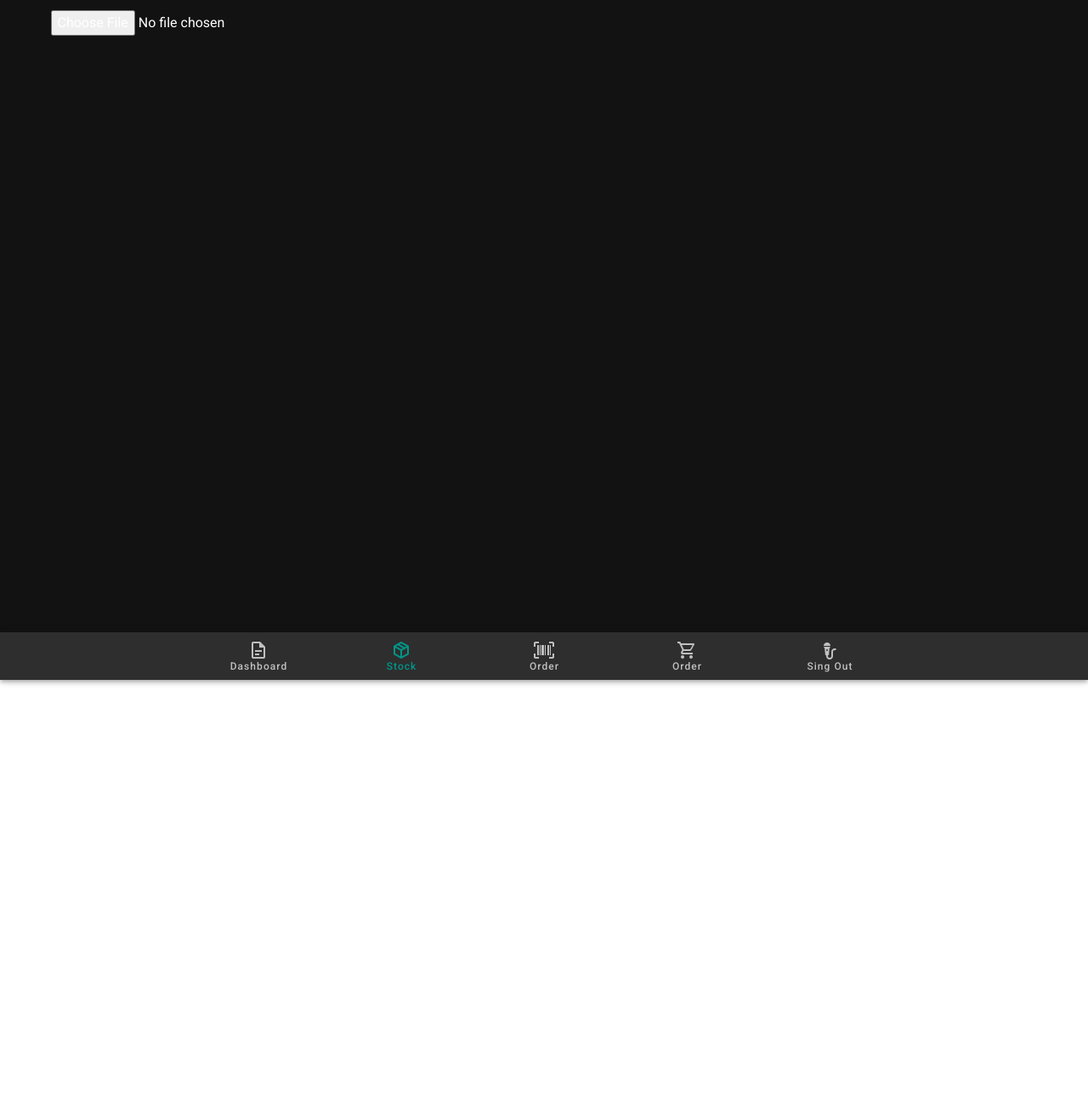
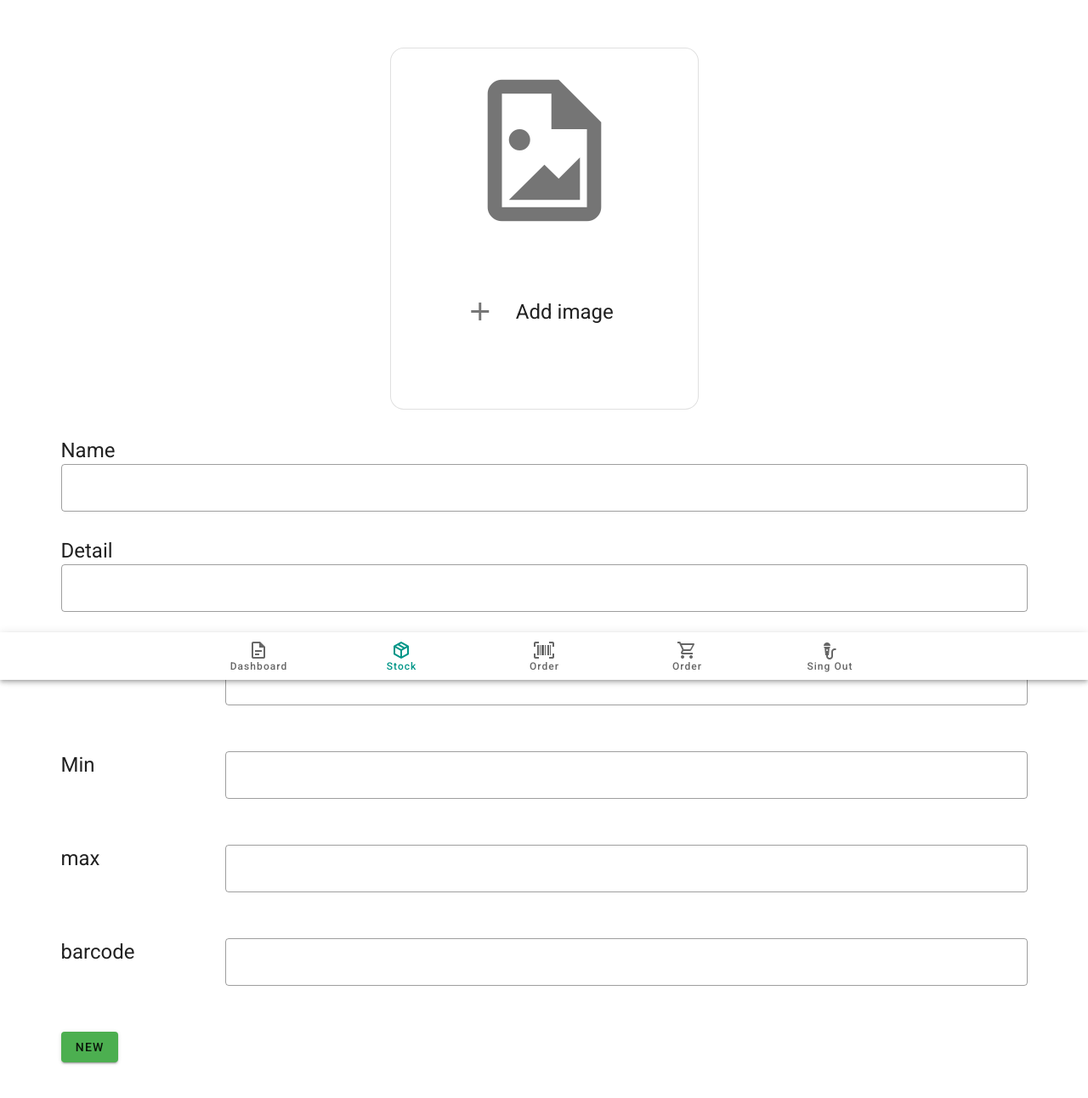
Before and after one commit to k1tsanapong/stock-management-frontend, a Nuxt app: page /up in a window 1280 px wide. Shown: the top 1292 px of the page at 85% size. Before the commit the page ends 800 px from the top, so only its background shows below. Built offline with nearby package versions, Linux system fonts and the light colour scheme.

Commit message:
front new

```diff
--- a/assets/variables.scss
+++ b/assets/variables.scss
@@ -2,3 +2,4 @@
 //
 // The variables you want to modify
 // $font-size-root: 20px;
+// $text-field-outlined-fieldset-border: 2px solid red !default;
--- a/components/Products.vue
+++ b/components/Products.vue
@@ -6,7 +6,7 @@
         </v-img>
 
 
-<div class="mt-5 white--text text-h5 font-weight-regular">
+<div class="mt-5 black--text text-h5 font-weight-regular">
 {{product_name}}
 </div>
 
--- a/components/Topper.vue
+++ /dev/null
@@ -1,19 +0,0 @@
-<template>
-   <v-app-bar
-    fixed
-
-    >
-    <v-spacer></v-spacer>
-
-      <div class="my-10 white--text text-h2 font-weight-regular">{{title}}</div>
-      <v-spacer></v-spacer>
-
-    </v-app-bar>
-</template>
-
-<script>
-export default {
-    name: "Topper",
-    props: ["title"]
-}
-</script>
--- a/nuxt.config.js
+++ b/nuxt.config.js
@@ -54,8 +54,10 @@ export default {
   // Vuetify module configuration: https://go.nuxtjs.dev/config-vuetify
   vuetify: {
     customVariables: ['~/assets/variables.scss'],
+    // treeShaking: true,
+
     theme: {
-      dark: true,
+      dark: false,
       themes: {
         dark: {
           primary: colors.blue.darken2,
--- a/pages/stock/index.vue
+++ b/pages/stock/index.vue
@@ -3,14 +3,12 @@
 
     <v-row justify="center" align="center">
 
-        <topper
-        title="Stock"
-        />
+      <v-app-bar
+    fixed
+    height="100"
+    >
 
-    <v-col cols="12" sm="8" md="6">
-
-
-      <v-card cols="12" sm="8" md="6" class="mt-12">
+      <v-col cols="8" class="mt-5">
         <v-card-text>
           <v-autocomplete
             v-model="model"
@@ -25,18 +23,16 @@
             </template>
           </v-autocomplete>
         </v-card-text>
-      </v-card>
+      </v-col>
 
-      <!-- <v-card cols="12" sm="8" md="6" class="mt-12">
-    <template>
-  <v-data-table
-    :headers="headers"
-    :items="products"
-    :items-per-page="5"
-    class="elevation-1"
-  ></v-data-table>
-</template>
-  </v-card> -->
+      <v-btn large color="#20C997">
+        New
+      </v-btn>
+
+
+    </v-app-bar>
+
+    <v-col cols="6" style="margin-top: 90px;">
 
       <v-col
         cols="12"
--- a/pages/up.vue
+++ b/pages/up.vue
@@ -1,8 +1,142 @@
 <template>
-  <div>
-    <img :src="previewImage" class="uploading-image" />
-    <input type="file" @change="uploadImage" />
-  </div>
+  <v-container>
+
+    <v-row class="my-5">
+      <v-col cols="4"></v-col>
+
+
+
+      <v-col cols="4" id="h_upload" >
+
+        <v-card outlined class="dropZone d-flex justify-center flex-column align-center rounded-xl">
+          <v-img
+          :src="previewImage"
+          class="uploading-image rounded-xl"
+          >
+
+          </v-img>
+
+
+          <div v-if="show">
+            <v-icon size="200" class="ml-6 mt-5"> mdi-file-image-outline </v-icon>
+
+            <v-row class="my-15 d-flex align-center justify-space-between">
+              <v-col cols="1"></v-col>
+              <v-col cols="1">
+                <v-icon large> mdi-plus </v-icon>
+              </v-col>
+              <v-col cols="1"></v-col>
+              <v-col cols="8">
+                <div class="text-h5 font-weight-regular"> Add image </div>
+              </v-col>
+              <v-col cols="1"></v-col>
+
+            </v-row>
+          </div>
+          <input id="upfile" type="file" @change="uploadImage"/>
+
+        </v-card>
+
+      </v-col>
+
+
+
+      <v-col cols="4"></v-col>
+    </v-row>
+
+    <v-form @submit.prevent="submit">
+    <v-row class="d-flex flex-column" no-gutters>
+      <v-col cols="12">
+        <div class="text-h5 font-weight-regular"> Name </div>
+      </v-col>
+      <v-col cols="12">
+        <v-text-field outlined v-model="product_name"></v-text-field>
+      </v-col>
+    </v-row>
+
+    <v-row class="d-flex flex-column" no-gutters>
+      <v-col cols="12">
+        <div class="text-h5 font-weight-regular"> Detail </div>
+      </v-col>
+      <v-col cols="12">
+        <v-text-field outlined v-model="product_detail"></v-text-field>
+      </v-col>
+    </v-row>
+
+    <!-- <v-row class="d-flex flex-column" no-gutters>
+      <v-col cols="12">
+        <div class="text-h5 font-weight-regular"> Quantity </div>
+      </v-col>
+      <v-col cols="12">
+        <v-text-field outlined></v-text-field>
+      </v-col>
+    </v-row> -->
+<!--
+    <v-row>
+      <v-col cols="2">
+        <div class="text-h5 font-weight-regular"> Expire </div>
+      </v-col>
+      <v-col cols="10">
+        <v-text-field outlined></v-text-field>
+      </v-col>
+    </v-row> -->
+
+    <!-- <v-row>
+      <v-col cols="2">
+        <div class="text-h5 font-weight-regular"> Warehouse </div>
+      </v-col>
+
+      <v-col cols="10">
+        <v-select :items="items" outlined></v-select>
+      </v-col>
+    </v-row> -->
+
+    <v-row>
+      <v-col cols="2">
+        <div class="text-h5 font-weight-regular"> Critical </div>
+      </v-col>
+      <v-col cols="10">
+        <v-text-field outlined type="number" v-model="critical"></v-text-field>
+      </v-col>
+    </v-row>
+
+    <v-row>
+      <v-col cols="2">
+        <div class="text-h5 font-weight-regular"> Min </div>
+      </v-col>
+      <v-col cols="10">
+        <v-text-field outlined type="number" v-model="min"></v-text-field>
+      </v-col>
+    </v-row>
+
+    <v-row>
+      <v-col cols="2">
+        <div class="text-h5 font-weight-regular"> max </div>
+      </v-col>
+      <v-col cols="10">
+        <v-text-field outlined type="number" v-model="max"></v-text-field>
+      </v-col>
+    </v-row>
+
+    <v-row>
+      <v-col cols="2">
+        <div class="text-h5 font-weight-regular"> barcode </div>
+      </v-col>
+      <v-col cols="10">
+        <v-text-field outlined type="number" v-model="barcode"></v-text-field>
+      </v-col>
+    </v-row>
+
+    <v-row>
+      <v-col cols="2">
+        <v-btn color="green" type="submit">
+          New
+        </v-btn>
+      </v-col>
+    </v-row>
+
+  </v-form>
+  </v-container>
 </template>
 
 <script>
@@ -11,32 +145,73 @@ export default {
   data() {
     return {
       previewImage: null,
+      image:null,
+      show: true,
+      product_name: '',
+      product_detail: '',
+      critical: '',
+      min: '',
+      max: '',
+      barcode: '',
     };
   },
   methods: {
     uploadImage(e) {
-      const image = e.target.files[0];
 
-      const formData = new FormData();
-      formData.append('product_img', image)
+
+      this.image = e.target.files[0];
+
 
 
       const reader = new FileReader();
 
-
-
-      reader.readAsDataURL(image);
+      reader.readAsDataURL(this.image);
       reader.onload = (e) => {
         this.previewImage = e.target.result;
         console.log(this.previewImage);
       };
 
+      this.show = false;
+
+      // const formData = new FormData();
+      // formData.append("product_img", this.image);
+      // formData.append("product_name", this.product_name);
+      // formData.append("critical", this.critical);
+      // formData.append("min", this.min);
+      // formData.append("max", this.max);
+      // formData.append("barcode", this.barcode);
+
+
+      // this.$axios
+      //   .$post("http://localhost:3001/products/upload", formData)
+      //   .then((res) => {
+      //     console.log(res);
+      //   });
+
+    },
+
+
+    submit(){
+
+      const formData = new FormData();
+      formData.append("product_img", this.image);
+      formData.append("product_name", this.product_name);
+      formData.append("product_detail", this.product_detail);
+      formData.append("critical", this.critical);
+      formData.append("min", this.min);
+      formData.append("max", this.max);
+      formData.append("barcode", this.barcode);
+
+
       this.$axios
         .$post("http://localhost:3001/products/upload", formData)
         .then((res) => {
+          this.$router.push('/stock');
           console.log(res);
         });
+
     },
+
   },
 }; // missing closure added
 </script>
@@ -44,7 +219,22 @@ export default {
 
 
 <style>
+
+.dropZone input {
+  position: absolute;
+  cursor: pointer;
+  top: 0px;
+  right: 0;
+  bottom: 0;
+  left: 0;
+  width: 100%;
+  height: 100%;
+  opacity: 0;
+}
+
 .uploading-image {
   display: flex;
 }
+
+
 </style>
```
